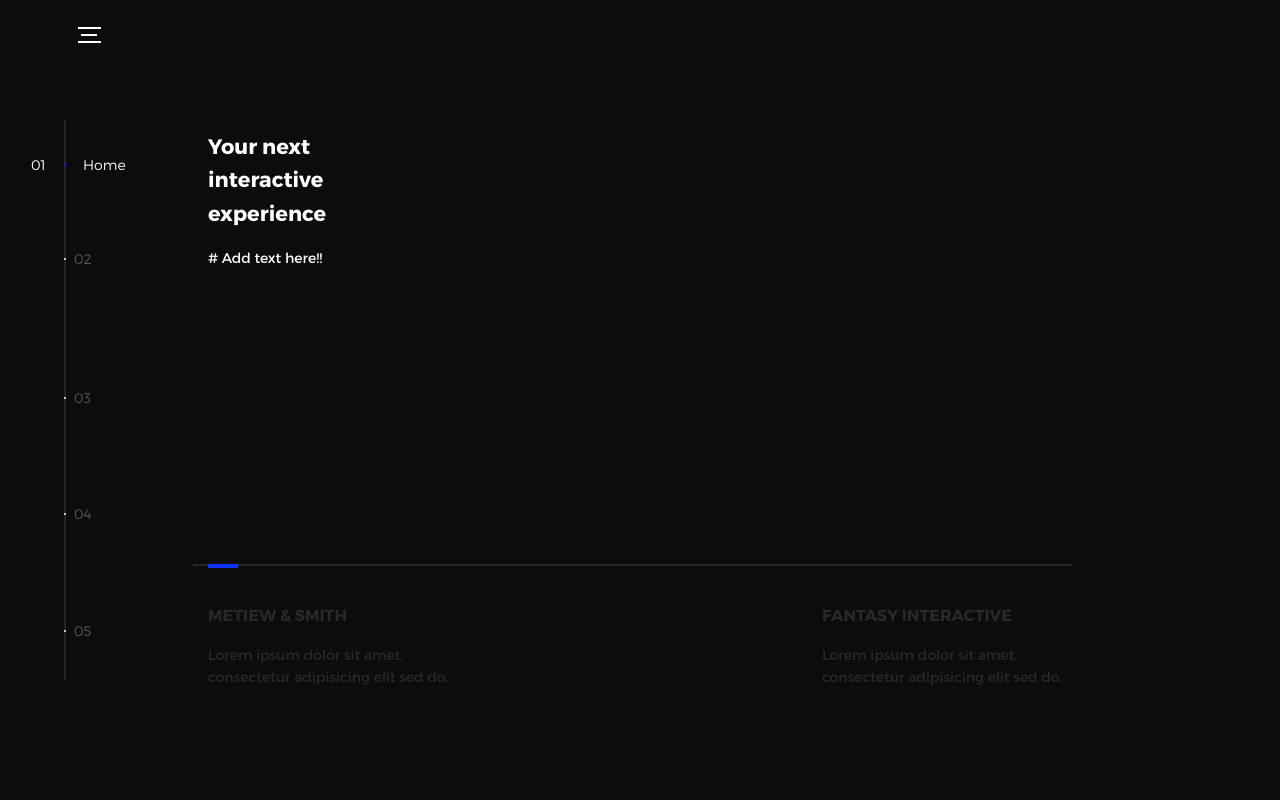
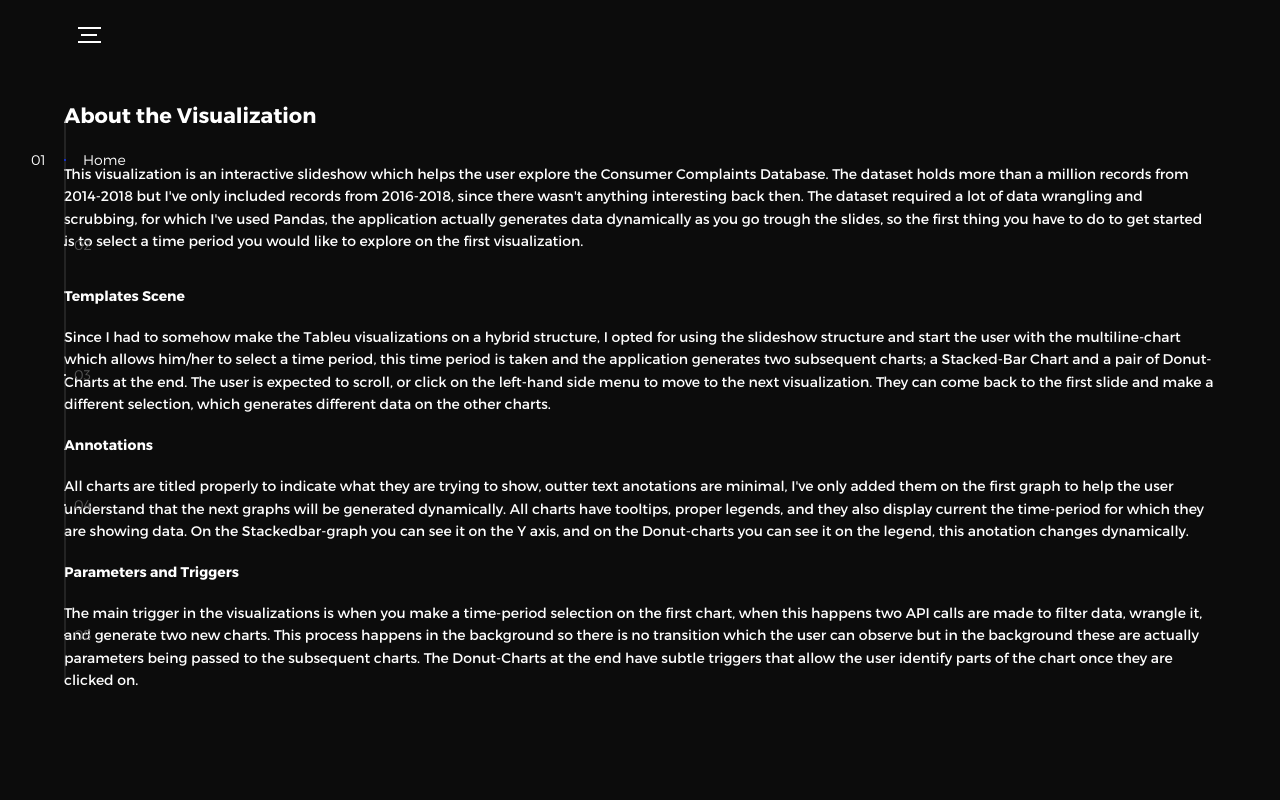
Before and after one commit to maganaluis/CS498-DV-Project, a Flask app: page / in a window 1280 px wide; the page is wider, and only the part inside the window is pictured. Run offline with Flask 2, Linux system fonts and the light colour scheme; parts of the project's set-up code (start-up, migrations or seed data) failed here and were passed over.

Commit message:
Demo for friends

```diff
--- a/app.py
+++ b/app.py
@@ -36,7 +36,7 @@
     return render_template('index.html')
 
 
-@app.route('/get_stackedbar_data', methods=['POST'])
+@app.route('/get_stackedbar_data', methods=['POST', 'GET'])
 def get_stackedbar_data():
     data = json.loads(request.data.decode("utf-8"))
     start = datetime.datetime.strptime(data['start'], '%Y-%m-%d')
@@ -67,4 +67,5 @@
 
 
 if __name__ == '__main__':
-    app.run()
+    app.run(host='10.0.0.27', port=5000)
+    # app.run(host='0.0.0.0', port=5000)
--- a/static/css/base/_normalize.scss
+++ b/static/css/base/_normalize.scss
@@ -1,5 +1,4 @@
 /*! normalize.css v3.0.2 | MIT License | git.io/normalize */
-
 html {
   font-family: sans-serif;
   -ms-text-size-adjust: 100%;
--- a/static/css/modules/_intro.sass
+++ b/static/css/modules/_intro.sass
@@ -1,8 +1,7 @@
 .intro
   position: relative
   display: flex
-  width: 900px
-  max-width: 75%
+  width: 1200px
   height: 100%
   flex-direction: column
   justify-content: center
--- a/static/js/multilinechart.js
+++ b/static/js/multilinechart.js
@@ -27,9 +27,14 @@
   xAxis2 = d3.svg.axis().scale(x2).orient("bottom"),
   yAxis = d3.svg.axis().scale(y).orient("left");
 
+// https://github.com/d3/d3-3.x-api-reference/blob/master/SVG-Controls.md
 var brush = d3.svg.brush()
   .x(x2)
-  .on("brush", brush);
+  .on("brush", brush)
+  .on("brushend", function(){
+    createbarchart(x.domain());
+    createdonutcharts(x.domain());
+  });
 
 // Define the div for the tooltip
 var div = d3.select("#multilinetooltip")
@@ -76,7 +81,7 @@
 var context = svg.append("g")
   .attr("transform", "translate(" + margin2.left + "," + margin2.top + ")");
 
-d3.csv("static/MostComplainedCompanies.csv", function(error, data) {
+d3.csv("static/data/MostComplainedCompanies.csv", function(error, data) {
 
   color.domain(d3.keys(data[0]).filter(function(key) {
     return key !== "Date received";
@@ -139,9 +144,13 @@
         return v.valcount;
       });
       var nameLen = d.name.length;
+      var coordinates = [0, 0];
+      coordinates = d3.mouse(this);
+      var x = coordinates[0];
+      var y = coordinates[1] + 120;
       div.html(d.name + "<br/>" + " Max: " + value)
-        .style("left", (d3.event.pageX - 172) + "px")
-        .style("top", (d3.event.pageY - 28) + "px");
+        .style("left", x + "px")
+        .style("top", y + "px");
     })
     .on("mouseout", function(d) {
       div.transition()
@@ -213,8 +222,6 @@
     .call(d3.legend)
 });
 
-var domainData;
-
 function brush() {
   x.domain(brush.empty() ? x2.domain() : brush.extent());
   focus.selectAll("path.line").attr("d", function(d) {
@@ -222,6 +229,4 @@
   });
   focus.select(".x.axis").call(xAxis);
   focus.select(".y.axis").call(yAxis);
-  createbarchart(x.domain());
-  createdonutcharts(x.domain());
 }
--- a/templates/index.html
+++ b/templates/index.html
@@ -6,21 +6,23 @@
   <link rel="stylesheet" href="static/css/main.css">
 </head>
 <style type="text/css">
+  .heavy {
+    font: bold 30px sans-serif;
+  }
 
-  .heavy { font: bold 30px sans-serif; }
   #refresh-btn {
     float: right;
     font-size: 12px;
     border-radius: 0;
   }
+
   svg {
     font: 10px sans-serif;
   }
 
   .vizbackground {
     background-color: white;
-    height: 550px
-    width: 960px
+    height: 550px width: 960px
   }
 
   .axis path,
@@ -54,7 +56,7 @@
 
   .brush .extent {
     stroke: #fff;
-    fill-opacity: .125;
+    fill-opacity: .225;
     shape-rendering: crispEdges;
   }
 
@@ -95,27 +97,30 @@
             <ul class="side-nav">
               <li class="is-active"><span>Home</span></li>
               <li><span>Most Complained Companies</span></li>
-              <li><span>Company Products</span></li>
-              <li><span>Issues Complained</span></li>
+              <li><span>Company Products Breakdown</span></li>
+              <li><span>Issues Complained & Averages</span></li>
               <li><span>References</span></li>
             </ul>
           </nav>
           <ul class="l-main-content main-content">
             <li class="l-section section section--is-active">
               <div class="intro">
-                <div class="intro--banner">
-                  <h2>Your next<br>interactive<br>experience</h2> # Add text here!!
-                </div>
-                <div class="intro--options">
-                  <a href="#0">
-                    <h3>Metiew &amp; Smith</h3>
-                    <p>Lorem ipsum dolor sit amet, consectetur adipisicing elit sed do.</p>
-                  </a>
-                  <a href="#0">
-                    <h3>Fantasy interactive</h3>
-                    <p>Lorem ipsum dolor sit amet, consectetur adipisicing elit sed do.</p>
-                  </a>
-                </div>
+                <h2>About the Visualization</h2>
+                <p>
+                  This visualization is an interactive slideshow which helps the user explore the Consumer Complaints Database. The dataset holds more than a million records from 2014-2018 but I've only included records from 2016-2018, since there wasn't anything interesting
+                  back then. The dataset required a lot of data wrangling and scrubbing, for which I've used Pandas, the application actually generates data dynamically as you go trough the slides, so the first thing you have to do
+                  to get started is to select a time period you would like to explore on the first visualization.
+                  <br>
+                  <h4>Templates Scene</h4> Since I had to somehow make the Tableu visualizations on a hybrid structure, I opted for using the slideshow structure and start the user with the multiline-chart which allows him/her to select a time period, this time period is taken
+                  and the application generates two subsequent charts; a Stacked-Bar Chart and a pair of Donut-Charts at the end. The user is expected to scroll, or click on the left-hand side menu to move to the next visualization. They can come back to the first slide and make a different selection,
+                  which generates different data on the other charts.
+                  <br>
+                  <h4>Annotations</h4> All charts are titled properly to indicate what they are trying to show, outter text anotations are minimal, I've only added them on the first graph to help the user understand that the next graphs will be generated dynamically.
+                  All charts have tooltips, proper legends, and they also display current the time-period for which they are showing data. On the Stackedbar-graph you can see it on the Y axis, and on the Donut-charts you can see it on the legend, this anotation changes dynamically.
+                  <br>
+                  <h4>Parameters and Triggers</h4> The main trigger in the visualizations is when you make a time-period selection on the first chart, when this happens two API calls are made to filter data, wrangle it, and generate two new charts. This process happens in the background so there is no transition
+                  which the user can observe but in the background these are actually parameters being passed to the subsequent charts. The Donut-Charts at the end have subtle triggers that allow the user identify parts of the chart once they are clicked on.
+                </p>
               </div>
             </li>
             <li class="l-section section">
@@ -125,103 +130,53 @@
                   <div id='multilinetooltip' style='position:absolute;background-color:gray;padding:5px'></div>
                   <svg id='multilinechart'></svg>
                 </div>
+                <p>
+                  * Select a time-period, the next charts generate dynamically with your selection. Try those big spikes, see what they are about.
+                </p>
               </div>
             </li>
             <li class="l-section section">
               <div class="work">
-                <h2>Company Products</h2>
+                <h2>Company Products Breakdown</h2>
                 <div id='stackedbarchart' class="vizbackground">
                 </div>
             </li>
             <li class="l-section section">
               <div class="work">
-                <h2>Issues Complained</h2>
+                <h2>Issues Complained & Averages</h2>
                 <div id="donut-charts" class="vizbackground">
                 </div>
             </li>
             <li class="l-section section">
-              <div class="hire">
-                <h2>You want us to do</h2>
-                <!-- checkout formspree.io for easy form setup -->
-                <form class="work-request">
-                  <div class="work-request--options">
-                    <span class="options-a">
-                    <input id="opt-1" type="checkbox" value="app design">
-                    <label for="opt-1">
-                      <svg version="1.1" id="Layer_1" xmlns="http://www.w3.org/2000/svg" xmlns:xlink="http://www.w3.org/1999/xlink" x="0px" y="0px"
-                      viewBox="0 0 150 111" style="enable-background:new 0 0 150 111;" xml:space="preserve">
-                      <g transform="translate(0.000000,111.000000) scale(0.100000,-0.100000)">
-                        <path d="M950,705L555,310L360,505C253,612,160,700,155,700c-6,0-44-34-85-75l-75-75l278-278L550-5l475,475c261,261,475,480,475,485c0,13-132,145-145,145C1349,1100,1167,922,950,705z"/>
-                      </g>
-                      </svg>
-                      App Design
-                    </label>
-                    <input id="opt-2" type="checkbox" value="graphic design">
-                    <label for="opt-2">
-                      <svg version="1.1" id="Layer_1" xmlns="http://www.w3.org/2000/svg" xmlns:xlink="http://www.w3.org/1999/xlink" x="0px" y="0px"
-                      viewBox="0 0 150 111" style="enable-background:new 0 0 150 111;" xml:space="preserve">
-                      <g transform="translate(0.000000,111.000000) scale(0.100000,-0.100000)">
-                        <path d="M950,705L555,310L360,505C253,612,160,700,155,700c-6,0-44-34-85-75l-75-75l278-278L550-5l475,475c261,261,475,480,475,485c0,13-132,145-145,145C1349,1100,1167,922,950,705z"/>
-                      </g>
-                      </svg>
-                      Graphic Design
-                    </label>
-                    <input id="opt-3" type="checkbox" value="motion design">
-                    <label for="opt-3">
-                      <svg version="1.1" id="Layer_1" xmlns="http://www.w3.org/2000/svg" xmlns:xlink="http://www.w3.org/1999/xlink" x="0px" y="0px"
-                      viewBox="0 0 150 111" style="enable-background:new 0 0 150 111;" xml:space="preserve">
-                      <g transform="translate(0.000000,111.000000) scale(0.100000,-0.100000)">
-                        <path d="M950,705L555,310L360,505C253,612,160,700,155,700c-6,0-44-34-85-75l-75-75l278-278L550-5l475,475c261,261,475,480,475,485c0,13-132,145-145,145C1349,1100,1167,922,950,705z"/>
-                      </g>
-                      </svg>
-                      Motion Design
-                    </label>
-                  </span>
-                    <span class="options-b">
-                    <input id="opt-4" type="checkbox" value="ux design">
-                    <label for="opt-4">
-                      <svg version="1.1" id="Layer_1" xmlns="http://www.w3.org/2000/svg" xmlns:xlink="http://www.w3.org/1999/xlink" x="0px" y="0px"
-                      viewBox="0 0 150 111" style="enable-background:new 0 0 150 111;" xml:space="preserve">
-                      <g transform="translate(0.000000,111.000000) scale(0.100000,-0.100000)">
-                        <path d="M950,705L555,310L360,505C253,612,160,700,155,700c-6,0-44-34-85-75l-75-75l278-278L550-5l475,475c261,261,475,480,475,485c0,13-132,145-145,145C1349,1100,1167,922,950,705z"/>
-                      </g>
-                      </svg>
-                      UX Design
-                    </label>
-                    <input id="opt-5" type="checkbox" value="webdesign">
-                    <label for="opt-5">
-                      <svg version="1.1" id="Layer_1" xmlns="http://www.w3.org/2000/svg" xmlns:xlink="http://www.w3.org/1999/xlink" x="0px" y="0px"
-                      viewBox="0 0 150 111" style="enable-background:new 0 0 150 111;" xml:space="preserve">
-                      <g transform="translate(0.000000,111.000000) scale(0.100000,-0.100000)">
-                        <path d="M950,705L555,310L360,505C253,612,160,700,155,700c-6,0-44-34-85-75l-75-75l278-278L550-5l475,475c261,261,475,480,475,485c0,13-132,145-145,145C1349,1100,1167,922,950,705z"/>
-                      </g>
-                      </svg>
-                      Webdesign
-                    </label>
-                    <input id="opt-6" type="checkbox" value="marketing">
-                    <label for="opt-6">
-                      <svg version="1.1" id="Layer_1" xmlns="http://www.w3.org/2000/svg" xmlns:xlink="http://www.w3.org/1999/xlink" x="0px" y="0px"
-                      viewBox="0 0 150 111" style="enable-background:new 0 0 150 111;" xml:space="preserve">
-                      <g transform="translate(0.000000,111.000000) scale(0.100000,-0.100000)">
-                        <path d="M950,705L555,310L360,505C253,612,160,700,155,700c-6,0-44-34-85-75l-75-75l278-278L550-5l475,475c261,261,475,480,475,485c0,13-132,145-145,145C1349,1100,1167,922,950,705z"/>
-                      </g>
-                      </svg>
-                      Marketing
-                    </label>
-                  </span>
+              <div class="intro">
+                <h1>References and Resources</h1>
+                <h2>Github Project</h2>
+                <ul>
+                  <li><a href='https://github.com/maganaluis/CS498-DV-Project' target='_blank'>CS498-DV-Project</a></li>
+                </ul>
+                <h2>Dataset</h2>
+                <ul>
+                  <li><a href='https://catalog.data.gov/dataset/consumer-complaint-database' target='_blank'>Consumer Complaint Database</a></li>
+                </ul>
+                <h2>HTML Template</h2>
+                <ul>
+                  <li><a href='https://github.com/BuckyMaler/global' target='_blank'>Global: HTML5 website template</a></li>
+                </ul>
+                <h2>Multiline Chart</h2>
+                <ul>
+                  <li><a href='http://bl.ocks.org/natemiller/7dec148bb6aab897e561' target='_blank'>Multiple Line Climate Plot with Zoom</a></li>
+                  <li><a href='http://bl.ocks.org/ZJONSSON/3918369' target='_blank'>d3.legend example</a></li>
+                </ul>
+                <h2>Stacked Barchart</h2>
+                <ul>
+                  <li><a href='http://bl.ocks.org/mstanaland/6100713' target='_blank'>Stacked bar chart with tooltips</a></li>
+                </ul>
+                <h2>Donut Charts</h2>
+                <ul>
+                  <li><a href='http://bl.ocks.org/erichoco/6694616' target='_blank'>Interactive Donut Charts</a></li>
+                </ul>
+
               </div>
-                  <div class="work-request--information">
-                    <div class="information-name">
-                      <input id="name" type="text" spellcheck="false">
-                      <label for="name">Name</label>
-                    </div>
-                    <div class="information-email">
-                      <input id="email" type="email" spellcheck="false">
-                      <label for="email">Email</label>
-                    </div>
-                  </div>
-                  <input type="submit" value="Send Request">
-                </form>
               </div>
             </li>
           </ul>
@@ -231,8 +186,8 @@
       <ul class="outer-nav">
         <li class="is-active">Home</li>
         <li><span>Most Complained Companies</span></li>
-          <li><span>Company Products</span></li>
-          <li><span>Issues Complained</span></li>
+        <li><span>Products Breakdown</span></li>
+        <li><span>Issues & Averages</span></li>
         <li><span>References</span></li>
       </ul>
     </div>
```
Also changed, not shown: static/css/main.css, static/data/MostComplainedCompanies.csv (renamed from static/MostComplainedCompanies.csv). Lines whose indentation alone changed are shown as unchanged.
